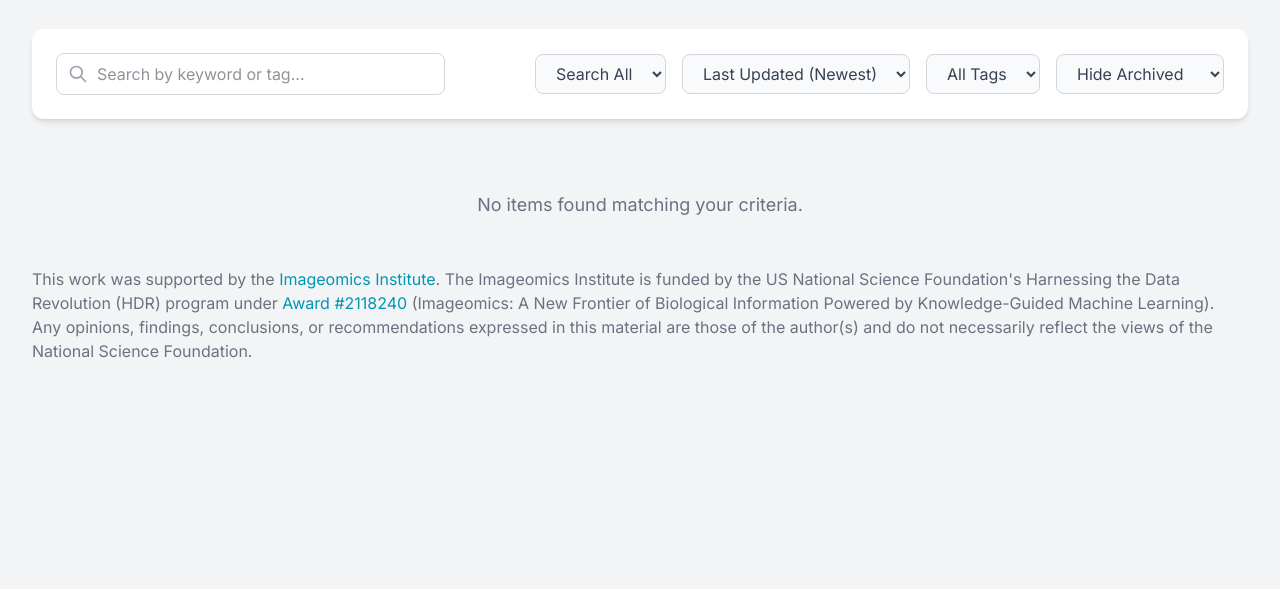
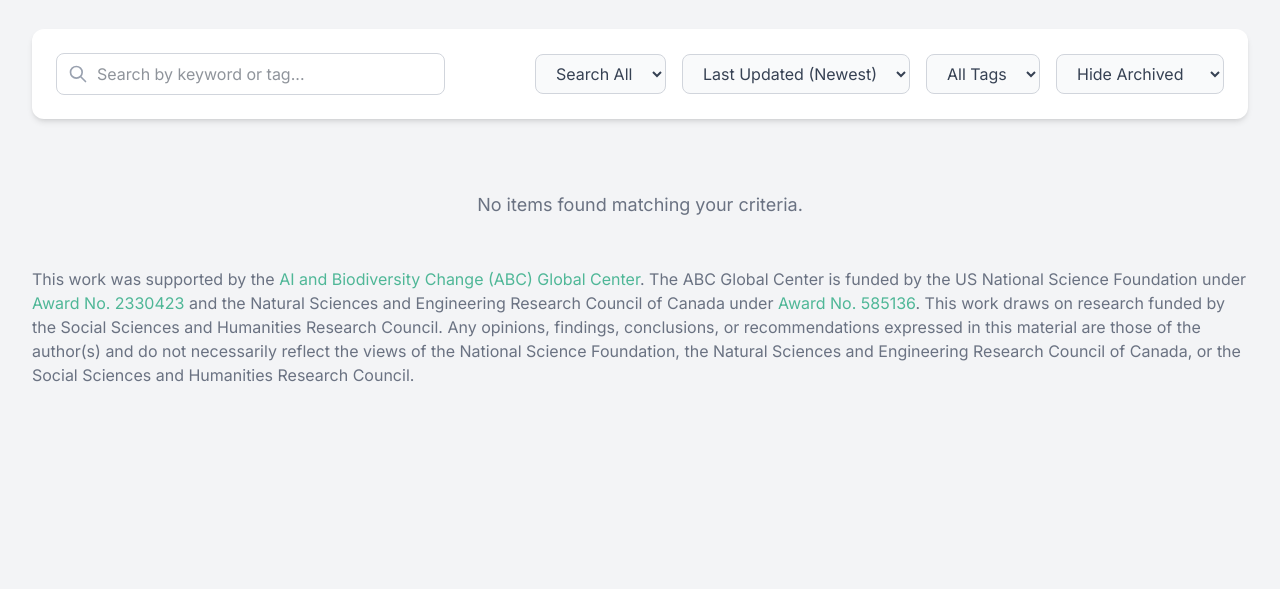
Before and after one commit to ABC-Center/catalog, a website built with Vite: page index.html in a window 1280 px wide. Shown: the part 211-800 px from the top of the page. Built offline with nearby package versions, Linux system fonts and the light colour scheme; no server answers; files whose address does not match are found by name.

Commit message:
Update ABC presentation (title and funding) (#2)
* Update to ABC grant acknowledgment

* Add NSERC and SSHRC to disclaimer

* fix title

```diff
--- a/index.html
+++ b/index.html
@@ -187,16 +187,18 @@
     <!-- Grant Acknowledgement -->
     <footer class="mt-12 text-gray-500">
         <p>
-            This work was supported by the <a href="https://imageomics.org" target="_blank"
-                class="text-[#0097b2] hover:underline">Imageomics Institute</a>.
+            This work was supported by the <a href="http://abcresearchcenter.org/" target="_blank"
+                class="text-[#4fb797] hover:underline">AI and Biodiversity Change (ABC) Global Center</a>.
 
-            The Imageomics Institute is funded by the US National Science Foundation's Harnessing the Data Revolution
-            (HDR) program under <a href="https://www.nsf.gov/awardsearch/showAward?AWD_ID=2118240" target="_blank"
-                class="text-[#0097b2] hover:underline">Award #2118240</a> (Imageomics: A New Frontier of Biological
-            Information Powered by Knowledge-Guided Machine Learning).
+            The ABC Global Center is funded by the US National Science Foundation under <a href="https://www.nsf.gov/awardsearch/showAward?AWD_ID=2330423" target="_blank"
+                class="text-[#4fb797] hover:underline">Award No. 2330423</a> and the Natural Sciences and Engineering Research Council
+            of Canada under <a href="https://nserc-crsng.canada.ca/en/awards-database/791752" target="_blank"
+                class="text-[#4fb797] hover:underline">Award No. 585136</a>.
+            This work draws on research funded by the Social Sciences and Humanities Research Council.
 
             Any opinions, findings, conclusions, or recommendations expressed in this material are those of the
-            author(s) and do not necessarily reflect the views of the National Science Foundation.
+            author(s) and do not necessarily reflect the views of the National Science Foundation, the Natural Sciences and Engineering Research Council of Canada,
+            or the Social Sciences and Humanities Research Council.
         </p>
     </footer>
 </body>
--- a/public/config.yaml
+++ b/public/config.yaml
@@ -7,7 +7,7 @@
 CATALOG_REPO_NAME: catalog          # Repository name for the catalog itself (used for stats badge)
 
 # Branding
-CATALOG_TITLE: ABC-Center Catalog
+CATALOG_TITLE: ABC Global Center Catalog
 CATALOG_DESCRIPTION: "Explore and discover public code, datasets, models, and spaces."
 LOGO_URL: "https://github.com/ABC-Center/ABC-guide/blob/main/docs/logos/digital/logo_icon_for_web_and_digital_content_square.png?raw=true"
 FAVICON_URL: "https://github.com/ABC-Center/ABC-guide/blob/main/docs/logos/digital/logo_icon_for_web_and_digital_content_square.png?raw=true"
```
